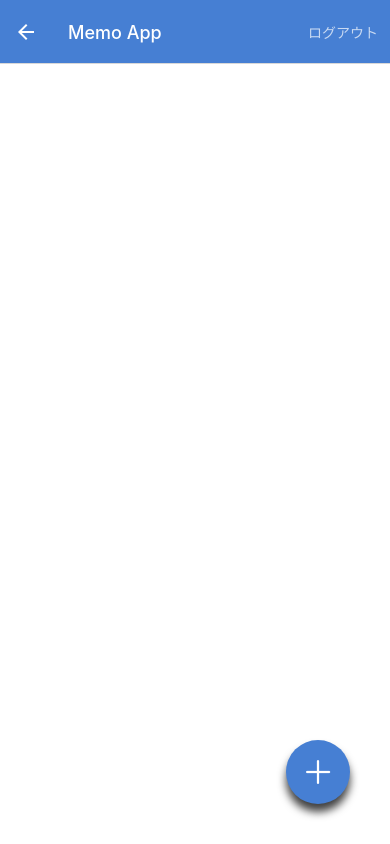
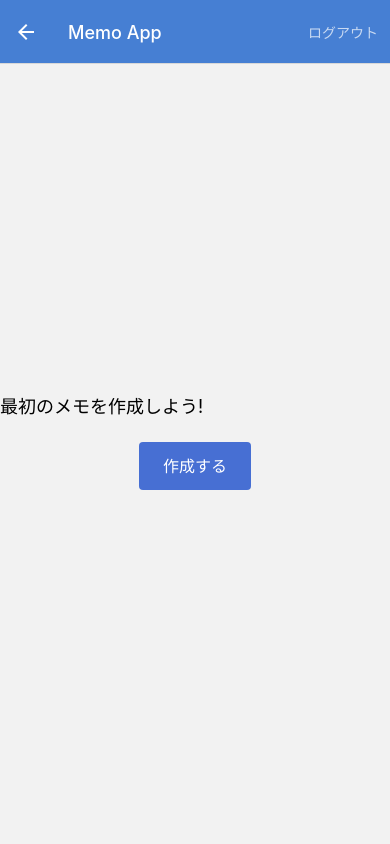
Before and after one commit to be-chan/ReactMemoApp, a React Native app: screen /MemoList in a window 390 px wide. Built offline with nearby package versions, Linux system fonts and the light colour scheme; no server answers.

Commit message:
Loadingの実装

```diff
--- a/src/components/Button.jsx
+++ b/src/components/Button.jsx
@@ -1,11 +1,11 @@
-import { string, func } from 'prop-types';
+import { string, func, shape } from 'prop-types';
 import React from 'react';
 import { TouchableOpacity, Text, StyleSheet } from 'react-native';
 
 export default function Button(props) {
-  const { label, onPress } = props;
+  const { label, onPress, style } = props;
   return (
-    <TouchableOpacity style={styles.buttonContainer} onPress={onPress}>
+    <TouchableOpacity style={[styles.buttonContainer, style]} onPress={onPress}>
       <Text style={styles.buttonLabel}>{label}</Text>
     </TouchableOpacity>
   );
@@ -14,10 +14,12 @@
 Button.propTypes = {
   label: string.isRequired,
   onPress: func,
+  style: shape(),
 };
 
 Button.defaultProps = {
   onPress: null,
+  style: null,
 };
 
 const styles = StyleSheet.create({
--- /dev/null
+++ b/src/components/Loading.jsx
@@ -0,0 +1,44 @@
+import React from 'react';
+import { View, StyleSheet, ActivityIndicator } from 'react-native';
+import { bool } from 'prop-types';
+
+export default function Loading(props) {
+  const { isLoading } = props;
+  if (!isLoading) {
+    return null;
+  }
+  return (
+    <View style={styles.container}>
+      <View style={styles.inner}>
+        <ActivityIndicator size="large" color="#000000" />
+      </View>
+    </View>
+  );
+}
+
+Loading.propTypes = {
+  isLoading: bool,
+};
+
+Loading.defaultProps = {
+  isLoading: false,
+};
+
+const styles = StyleSheet.create({
+  container: {
+    position: 'absolute',
+    width: '100%',
+    height: '100%',
+    top: 0,
+    right: 0,
+    bottom: 0,
+    left: 0,
+    justifyContent: 'center',
+    alignItems: 'center',
+    backgroundColor: 'rgba(255, 255, 255, 0.5)',
+    zIndex: 5,
+  },
+  inner: {
+    marginBottom: 80,
+  }
+})
--- a/src/screens/LoginScreen.jsx
+++ b/src/screens/LoginScreen.jsx
@@ -4,11 +4,13 @@
 } from 'react-native';
 import firebase from 'firebase';
 import Button from '../components/Button';
+import Loading from '../components/Loading';
 
 export default function LoginScreen(props) {
   const { navigation } = props;
   const [email, setEmail] = useState('');
   const [password, setPassword] = useState('');
+  const [isLoading, setLoading] = useState(true);
 
   useEffect(() => {
     console.log('useEffect');
@@ -24,12 +26,15 @@
           index: 0,
           routes: [{ name: 'MemoList' }],
         });
+      } else {
+        setLoading(false)
       }
     });
     return unsubscribe;
   }, []);
 
   function handlePress() {
+    setLoading(true);
     firebase.auth().signInWithEmailAndPassword(email, password)
       .then((userCredential) => {
         const { user } = userCredential;
@@ -41,10 +46,14 @@
       })
       .catch((error) => {
         Alert.alert(error.code);
+      })
+      .then(() => {
+        setLoading(false);
       });
   }
   return (
     <View style={styles.container}>
+      <Loading isLoading={isLoading} />
       <View style={styles.inner}>
         <Text style={styles.title}>Log In</Text>
         <TextInput
--- a/src/screens/MemoListScreen.jsx
+++ b/src/screens/MemoListScreen.jsx
@@ -1,13 +1,16 @@
 import React, { useEffect, useState } from 'react';
-import { StyleSheet, View, Alert } from 'react-native';
+import { StyleSheet, View, Alert, Text } from 'react-native';
 import firebase from 'firebase';
 import MemoList from '../components/MemoList';
 import CircleButton from '../components/CircleButton';
 import LogOutButton from '../components/LogOutButton';
+import Button from '../components/Button';
+import Loading from '../components/Loading';
 
 export default function MemoListScreen(props) {
   const { navigation } = props;
   const [memos, setMemos] = useState([]);
+  const [isLoading, setLoading] = useState(false);
   useEffect(() => {
     navigation.setOptions({
       headerRight: () => <LogOutButton />
@@ -19,6 +22,7 @@
     const { currentUser } = firebase.auth();
     let unsubscribe = () => {};
     if (currentUser) {
+      setLoading(true);
       const ref = db.collection(`users/${currentUser.uid}/memos`).orderBy('updatedAt', 'desc');
       unsubscribe = ref.onSnapshot((snapshot) => {
         const userMemos = [];
@@ -32,15 +36,33 @@
           });
         }, (error) => {
           console.log(error);
+          setLoading(false);
           Alert.alert('データの読み込みに失敗しました。')
         });
         setMemos(userMemos);
+        setLoading(false);
       });
     }
     return unsubscribe;
   }, []);
+
+  if (memos.length === 0) {
+    return (
+      <View style={emptyStyles.container}>
+        <View style={emptyStyles.inner}>
+          <Text style={emptyStyles.title}>最初のメモを作成しよう!</Text>
+          <Button
+            style={emptyStyles.button}
+            label="作成する"
+            onPress={() => { navigation.navigate('MemoCreate'); }} />
+        </View>
+      </View>
+    )
+  }
+
   return (
     <View style={styles.container}>
+      <Loading isLoading={isLoading} />
       <MemoList memos={memos} />
       <CircleButton
         name="plus"
@@ -56,3 +78,21 @@
     backgroundColor: '#fff',
   },
 });
+
+const emptyStyles = StyleSheet.create({
+  container: {
+    flex: 1,
+    justifyContent: 'center',
+  },
+  inner: {
+    fontSize: 18,
+    marginBottom: 2,
+  },
+  title: {
+    fontSize: 18,
+    marginBottom: 24,
+  },
+  button: {
+    alignSelf: 'center',
+  },
+});
```
